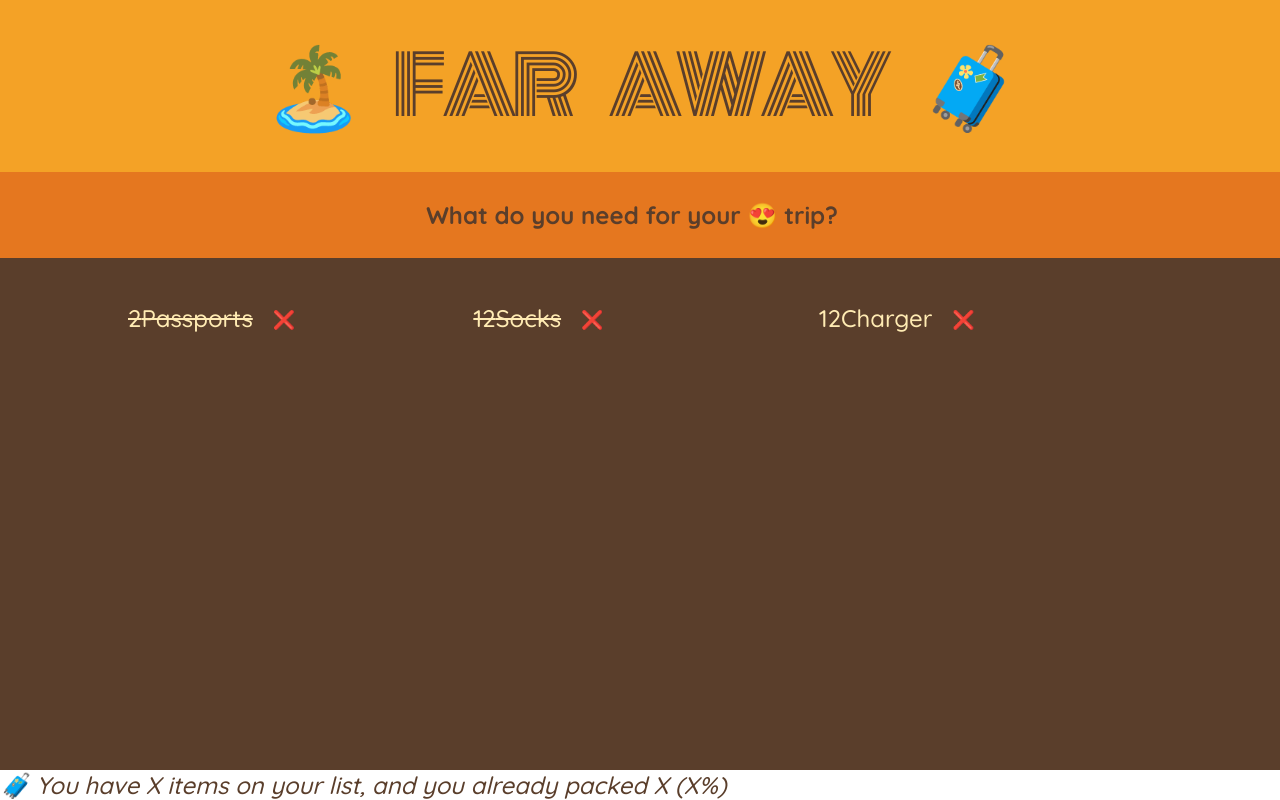
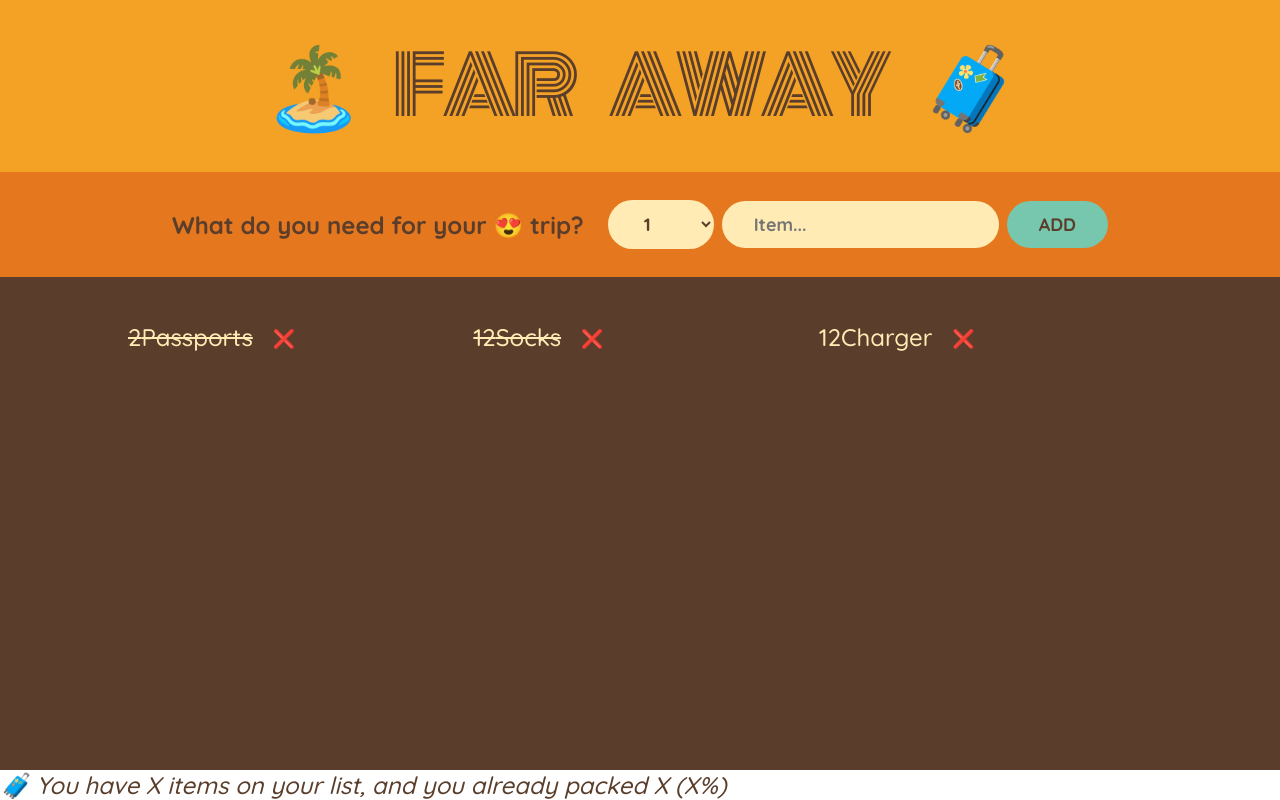
Before and after one commit to wjjhhj0914/travel-list, a JavaScript app: page / in a window 1280 px wide. Built offline with nearby package versions, Linux system fonts and the light colour scheme; the HTML template or start-up script is replaced by a standard one.

Commit message:
learn. Building a Form and Handling Submissions

```diff
--- a/src/App.js
+++ b/src/App.js
@@ -20,10 +20,24 @@
 }
 
 function Form() {
+  function handleSubmit(e) {
+    e.preventDefault();
+    console.log(e);
+  }
+
   return (
-    <div className="add-form">
+    <form className="add-form" onSubmit={handleSubmit}>
       <h3>What do you need for your 😍 trip?</h3>
-    </div>
+      <select>
+        {Array.from({ length: 20 }, (_, i) => i + 1).map(num => (
+          <option value={num} key={num}>
+            {num}
+          </option>
+        ))}
+      </select>
+      <input type="text" placeholder="Item..." />
+      <button>Add</button>
+    </form>
   );
 }
 
@@ -32,7 +46,7 @@
     <div className="list">
       <ul>
         {initialItems.map(item => (
-          <Item item={item} />
+          <Item item={item} key={item.id} />
         ))}
       </ul>
     </div>
```
